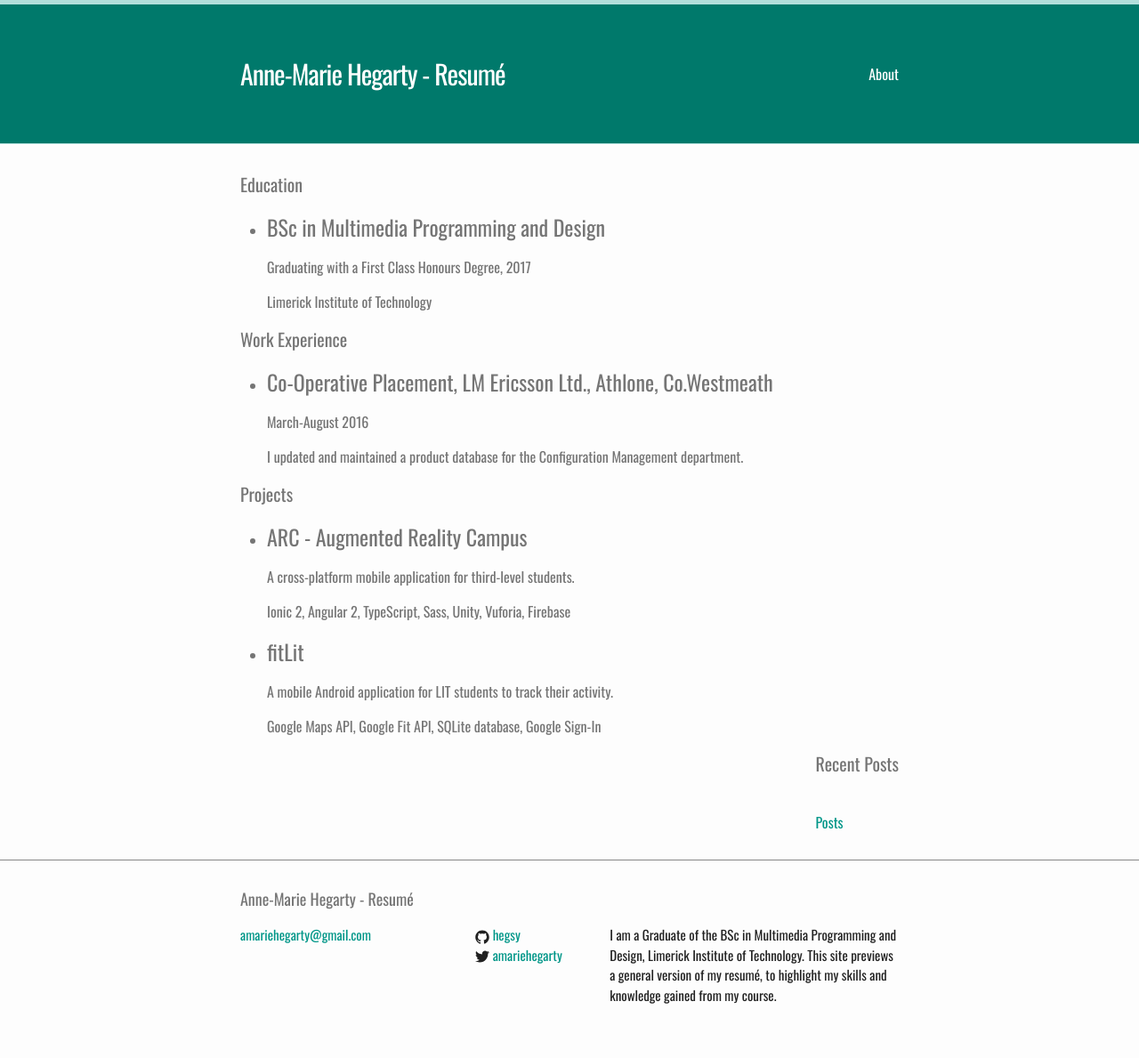
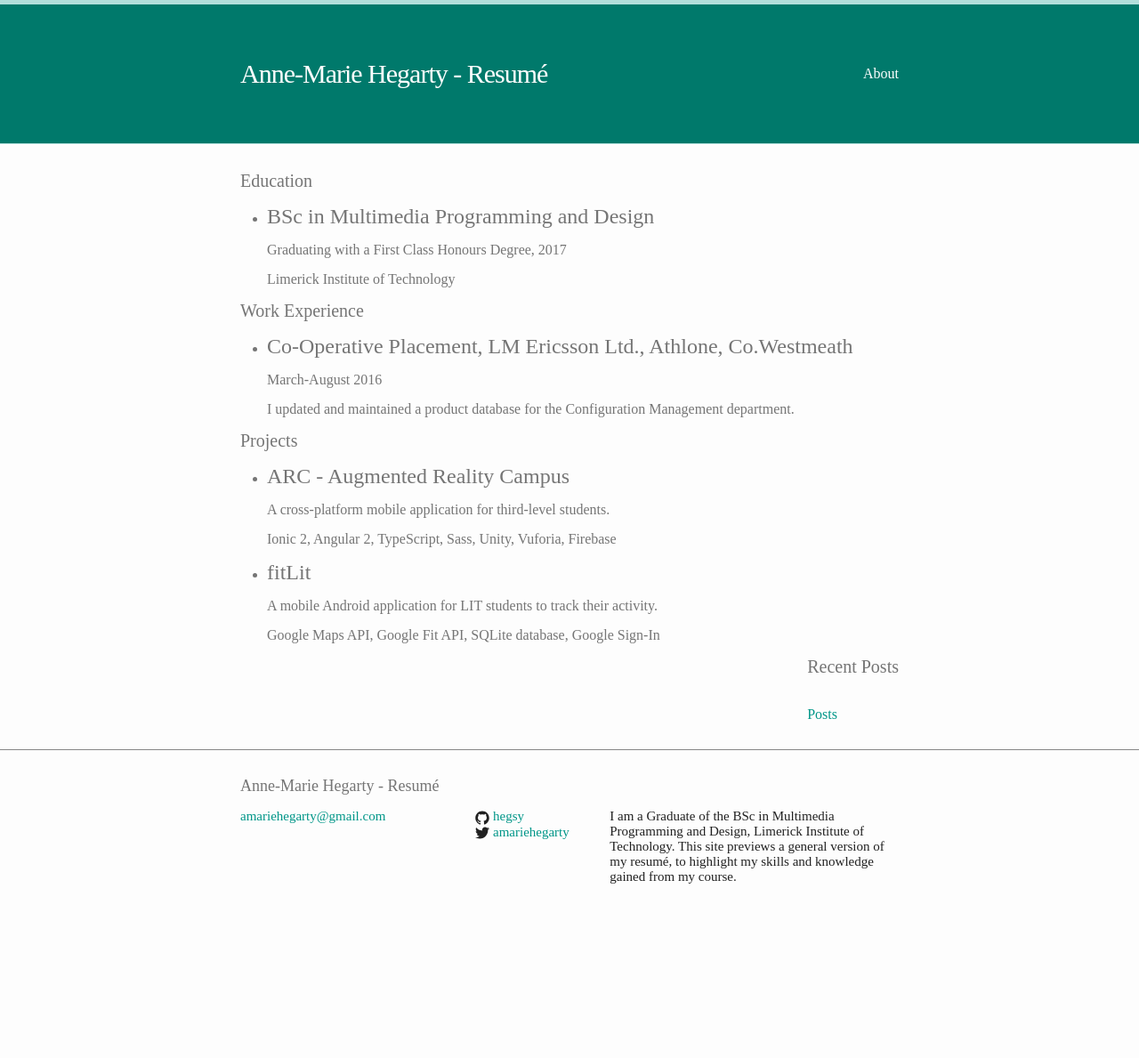
Before and after one commit to hegsy/hegsy.github.io, a Jekyll site: the page built from index.html, in a window 1280 px wide. Shown: the whole page at 89% size. Built offline with Jekyll 4.4.1, drawn with Linux system fonts in a browser that asks for light colours; after the commit the page ends 1054 px from its top, so only the background shows below that.

Commit message:
font headings

```diff
--- a/_sass/_base.scss
+++ b/_sass/_base.scss
@@ -14,7 +14,7 @@ dl, dd, ol, ul, figure {
  * Basic styling
  */
 body {
-    font: $base-font-weight #{$base-font-size}/#{$base-line-height} $heading-font-family;
+    font: $heading-font-family;
     color: $text-color;
     background-color: $background-color;
     -webkit-text-size-adjust: 100%;
```
